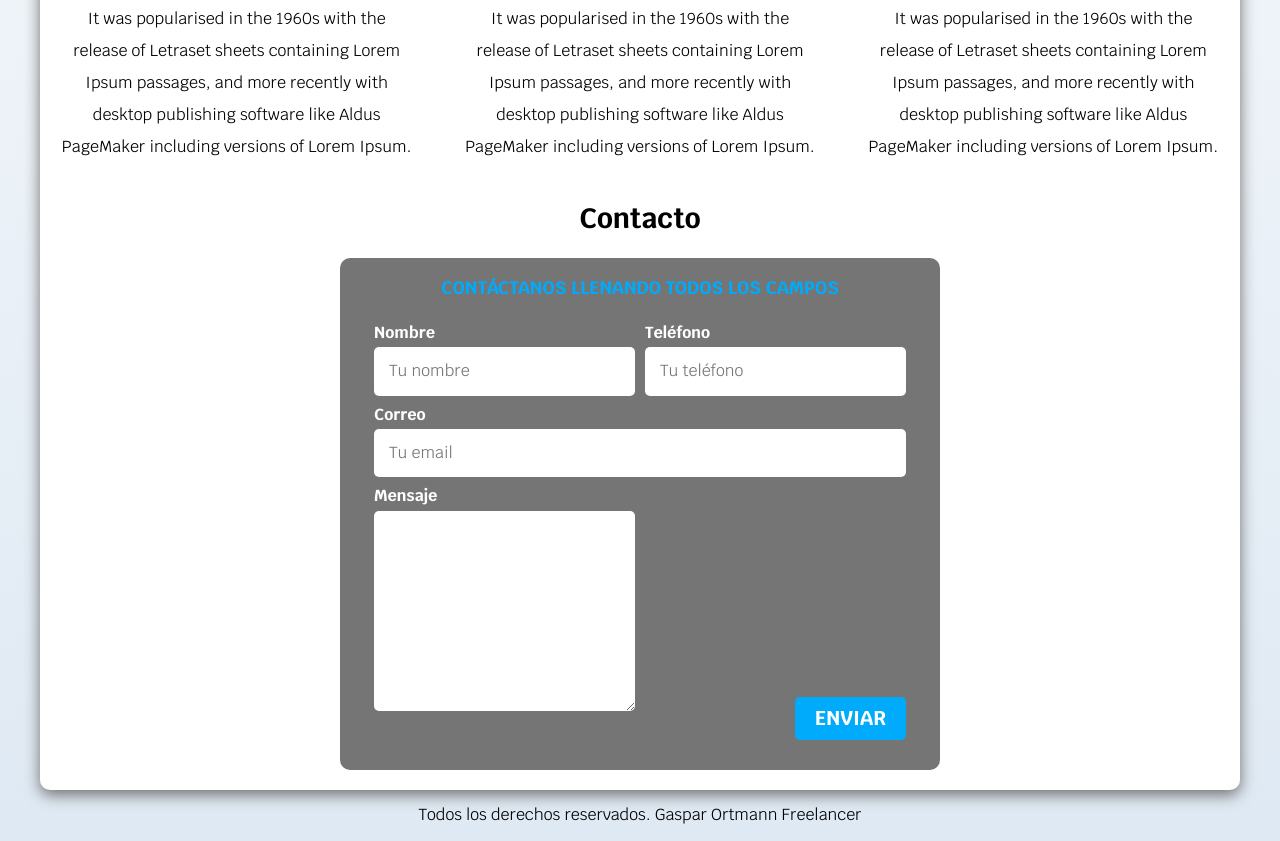
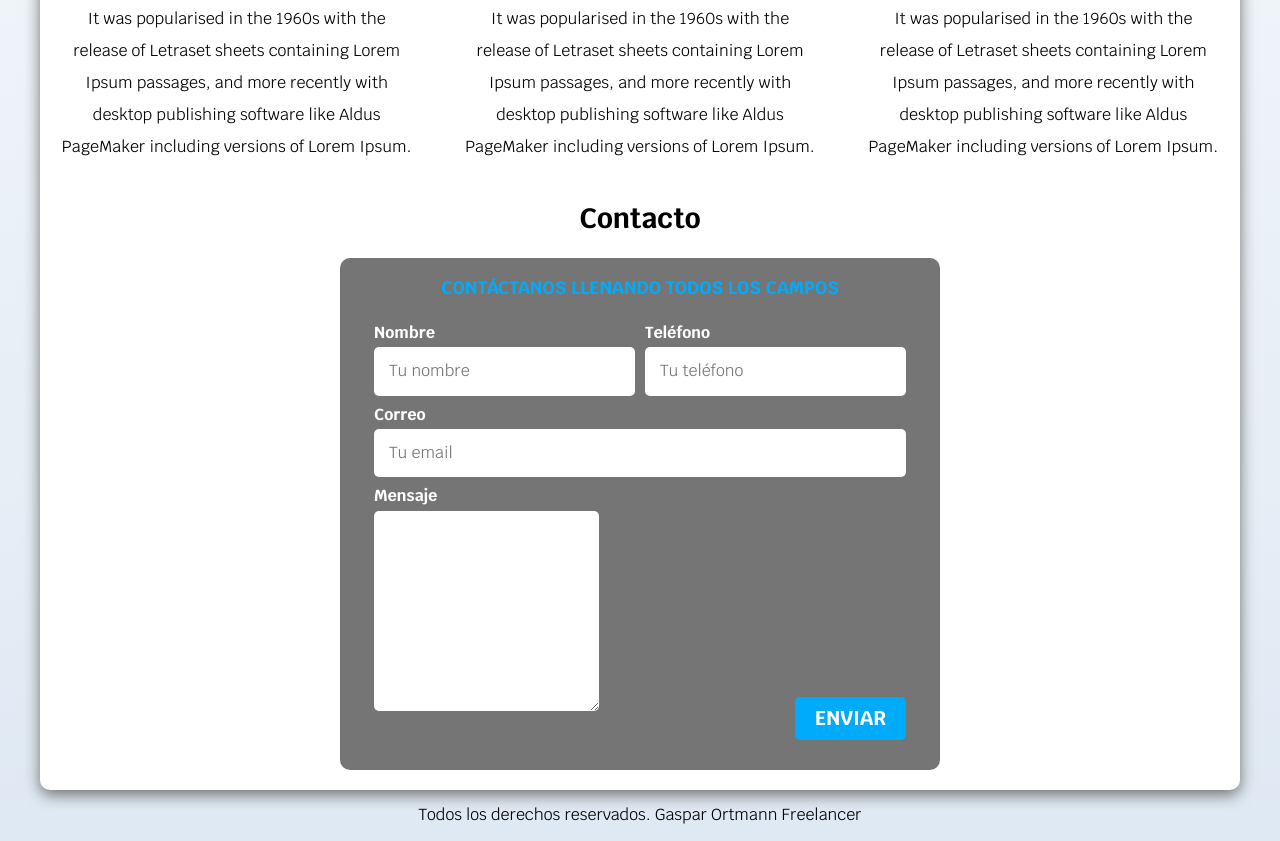
Before and after one commit to GasparOrtmann/freelancer_web, a plain HTML site: page index.html in a window 1280 px wide. Shown: the part 926-1767 px from the top of the page. Drawn offline with Linux system fonts and the light colour scheme.

Commit message:
grid fix

```diff
--- a/css/styles.css
+++ b/css/styles.css
@@ -227,7 +227,8 @@ h1,h2,h3{
         column-gap: 1rem;
     }
 
-    .campo:nth-child(3){
+    .campo:nth-child(3),
+    .campo:nth-child(4) {
         grid-column: 1 / 3;
     }
 }
@@ -245,6 +246,7 @@ h1,h2,h3{
 
 .campo textarea{
     height: 20rem;
+    width: auto;
 }
 
 .input-text{
```
